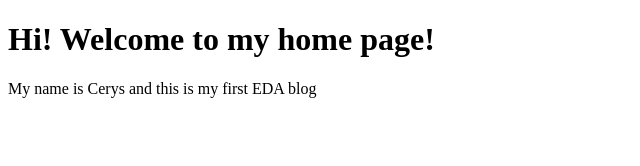
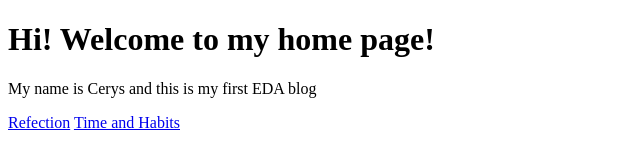
Before and after one commit to Ceryssc/Ceryssc.github.io, a plain HTML site: page index.html in a window 1280 px wide. Shown: the whole page, without its empty margins (0-640 px from the left). Drawn offline with Linux system fonts and the light colour scheme.

Commit message:
linked blog to homepage

```diff
--- a/index.html
+++ b/index.html
@@ -1,7 +1,7 @@
 <!DOCTYPE html>
 <html>
   <head>
-    <title> My Blog  </title>
+    <title> Ceryssc EDA Blog </title>
     <meta charset="UTF-8">
 
   </head>
@@ -11,6 +11,9 @@
 
     <P>My name is Cerys and this is my first EDA blog</P>
 
+    <a href="c1-reflection-blog.html">Refection</a>
+    <a href="c1-time-and-habits.html">Time and Habits</a>
+
   </body>
 
 
```
